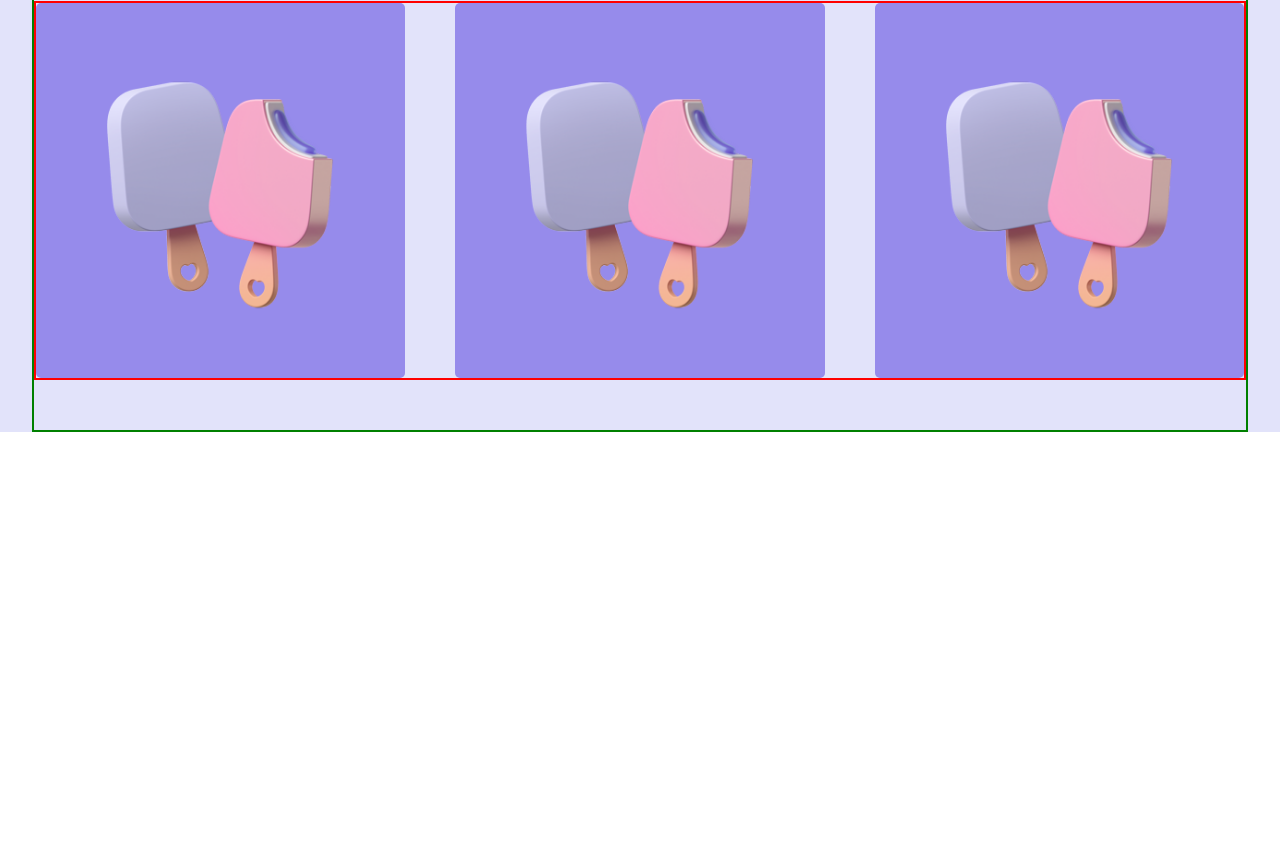
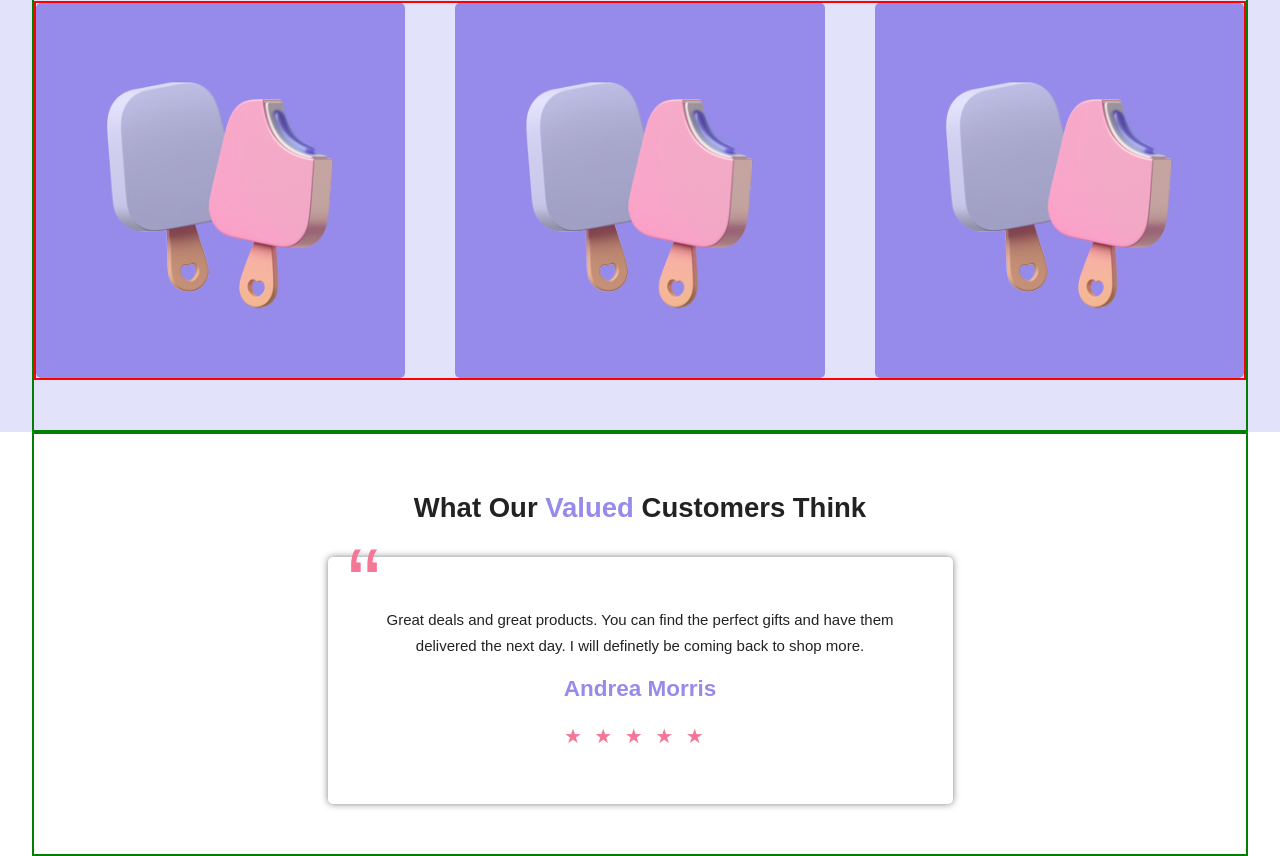
Before and after one commit to birmansahil/gift-shop, a plain HTML site: page index.html in a window 1280 px wide. Shown: the part 976-1832 px from the top of the page. Before the commit the page ends 1408 px from the top, so only its background shows below. Drawn offline with Linux system fonts and the light colour scheme.

Commit message:
added customer comment section

```diff
--- a/index.html
+++ b/index.html
@@ -90,6 +90,25 @@
           </div>
         </div>
       </div>
+
+      <div class="customer-comments-container">
+        <div class="customer-comments">
+          <h2>
+            What Our
+            <span class="primary-highlighted-text">Valued</span> Customers Think
+          </h2>
+
+          <div class="customer-comment">
+            <p>
+              Great deals and great products. You can find the perfect gifts and
+              have them delivered the next day. I will definetly be coming back
+              to shop more.
+            </p>
+            <h3>Andrea Morris</h3>
+            <p class="secondary-highlighted-text">★★★★★</p>
+          </div>
+        </div>
+      </div>
     </main>
   </body>
 </html>
--- a/styles.css
+++ b/styles.css
@@ -17,7 +17,6 @@ html {
     --secondary-background-color: #E2E3FA;
     --tertiary-background-color: #968beb;
     --primary-btn-color: #968beb;
-
 }
 
 body {
@@ -173,3 +172,45 @@ img {
         grid-template-columns: repeat(3, 1fr);
     }
 }
+
+/* Customer Comments Section */
+.customer-comments-container {
+    background-color: var(--primary-background-color);
+}
+
+.customer-comments {
+    border: 2px solid green;
+    width: 95%;
+    margin: 0 auto;
+    padding: 5rem 0;
+    text-align: center;
+}
+
+.customer-comment {
+    position: relative;
+    margin: 2.5rem auto 0 auto;
+    max-width: 625px;
+    padding: 5rem;
+    border-radius: 5px;
+    box-shadow: 0 0 7px rgba(0, 0, 0, 0.5);
+}
+
+.customer-comment::before {
+    content: "\201C";
+    font-size: 10rem;
+    position: absolute;
+    top: -60px;
+    left: 20px;
+    color: #F57798;
+}
+
+.customer-comment h3 {
+    margin: 1rem 0;
+    color: var(--tertiary-font-color);
+    font-weight: bold;
+}
+
+.customer-comment p:nth-child(3) {
+    font-size: 2rem;
+    letter-spacing: 1.25rem;
+}
```
